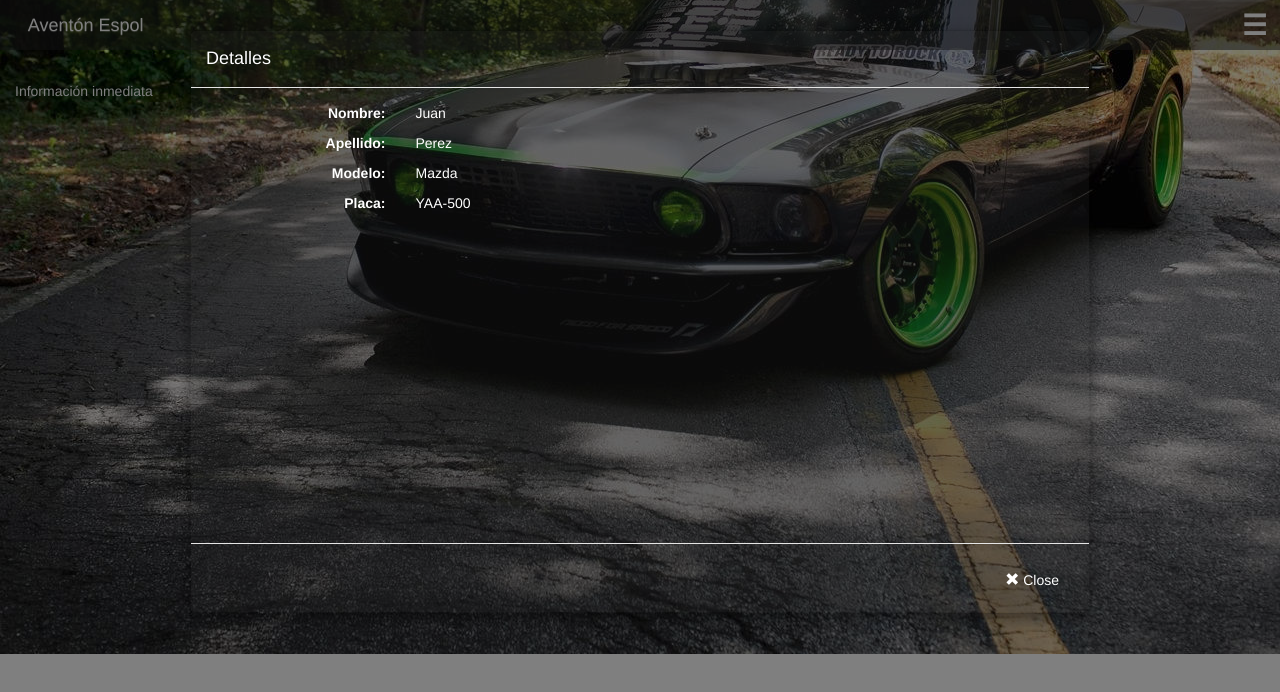
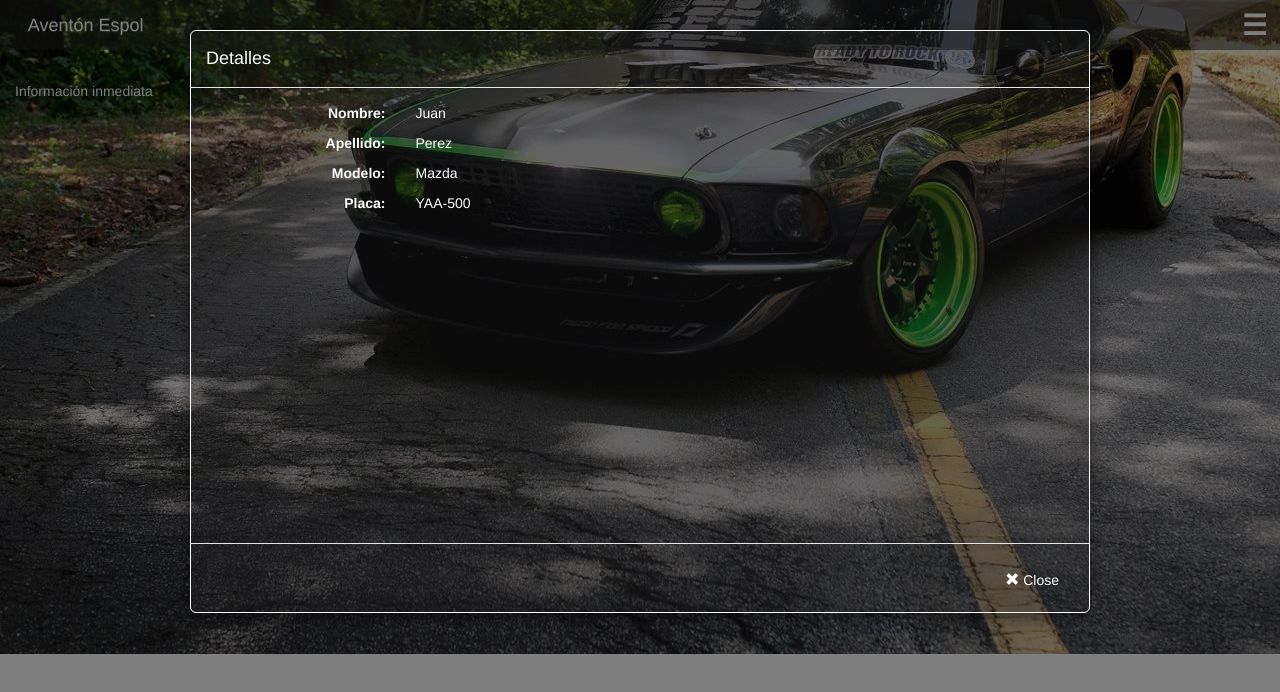
Before and after one commit to Alfredleo7/aventonEspol, a plain HTML site: page inicio.html in a window 1280 px wide. Both pictures are taken after a click on the button "Información inmediata". Drawn offline with nearby package versions, Linux system fonts and the light colour scheme; some packages are replaced by stand-ins of ours.

Commit message:
solo le puse borde al modal :v

```diff
--- a/stylesheets/styleInicio.css
+++ b/stylesheets/styleInicio.css
@@ -14,6 +14,7 @@ body{
 .modal-content{
   background-color: rgba(36, 36, 36, 0.25);
   color: #fff;
+  border: solid 1.5px #fff;
 }
 
 button{
```
